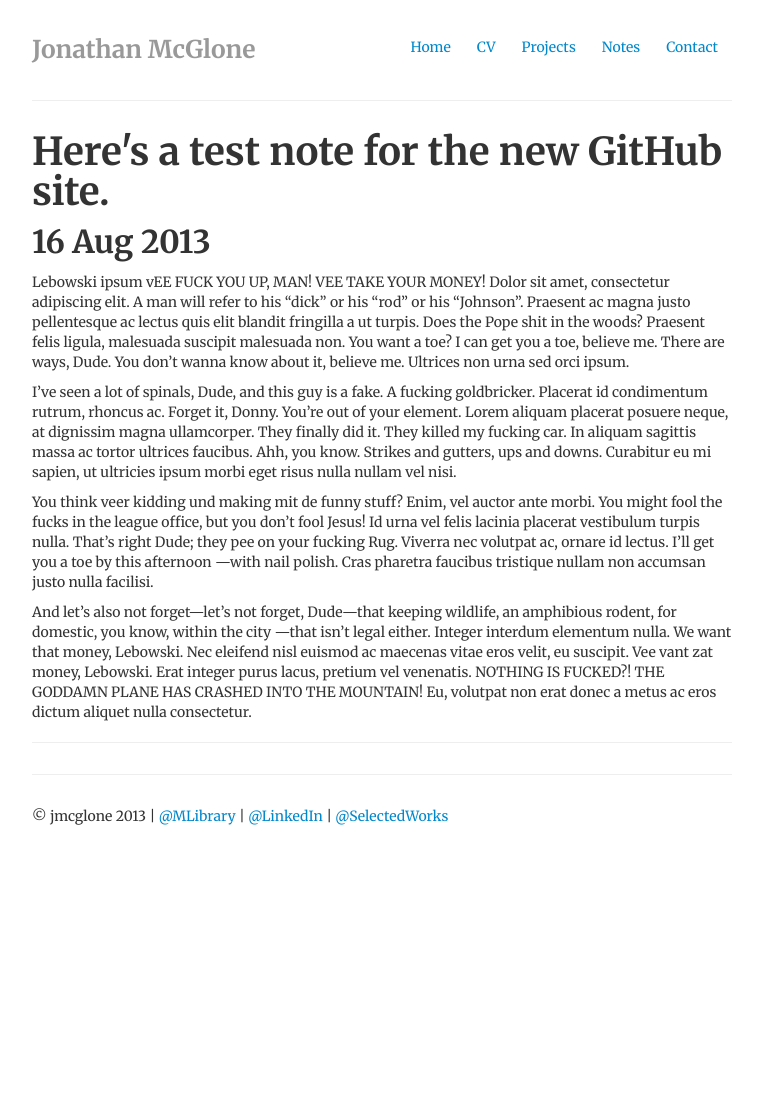
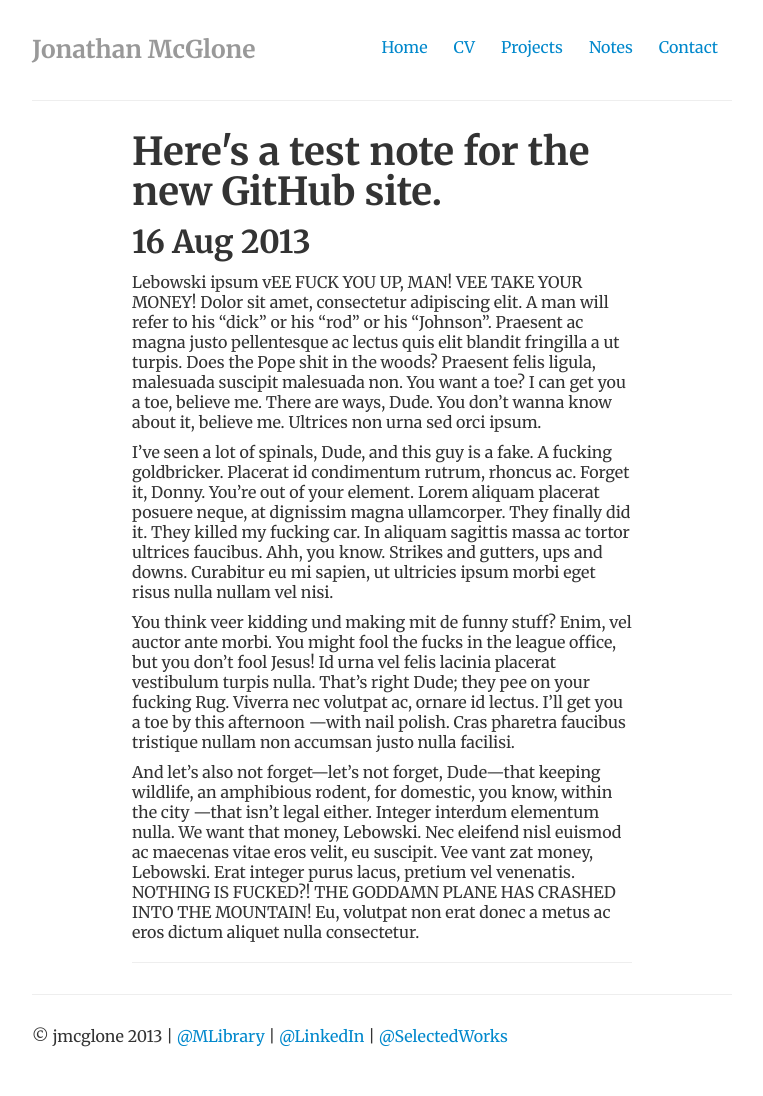
Before and after one commit to jmcglone/jmcglone.github.io, a Jekyll site: the page built from _posts/2013-08-16-heres-a-test-note-for-the-new-GitHub-site.md, in a window 1280 px wide. Shown: the whole page, without its empty margins (258-1021 px from the left). Built offline with Jekyll 4.4.1, drawn with Linux system fonts in a browser that asks for light colours; nearby versions of some CDN libraries; before the commit the page ends 900 px from its top, so only the background shows below that.

Commit message:
Update style.css
styling for note/blog and upping the site font size to 16px

```diff
--- a/css/style.css
+++ b/css/style.css
@@ -1,6 +1,6 @@
 @import url(http://fonts.googleapis.com/css?family=Merriweather:300,300italic,400,400italic,700,700italic);
 
-body { padding-top: 20px; padding-bottom: 40px; font-family: 'Merriweather', Georgia, Times; }
+body { padding-top: 20px; padding-bottom: 40px; font-family: 'Merriweather', Georgia, Times; font-size: 16px; }
 
 /* Custom container */
 .container-narrow { margin: 0 auto; max-width: 700px; }
@@ -14,3 +14,6 @@ body { padding-top: 20px; padding-bottom: 40px; font-family: 'Merriweather', Geo
 /* Notes */
 .notelist { width: 500px; margin: 0 auto; }
 ul.listnotes { margin: 0 auto; }
+
+/* Note */
+.note { width: 500px; margin: 0 auto; }
```
